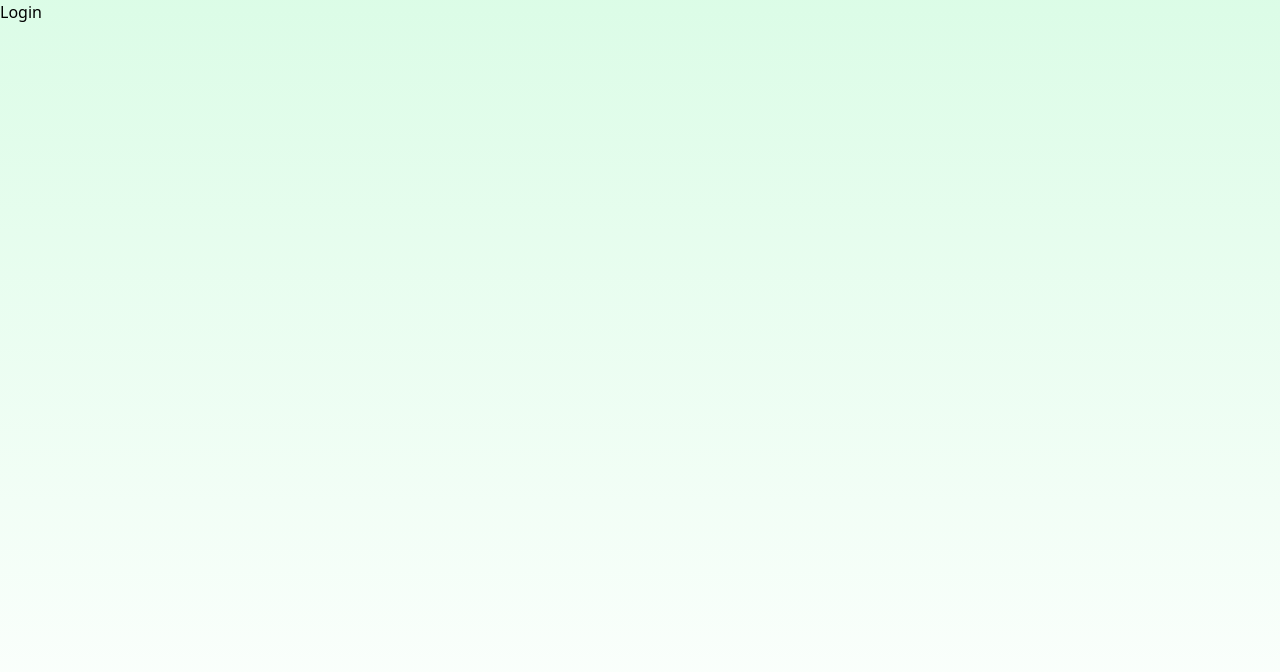
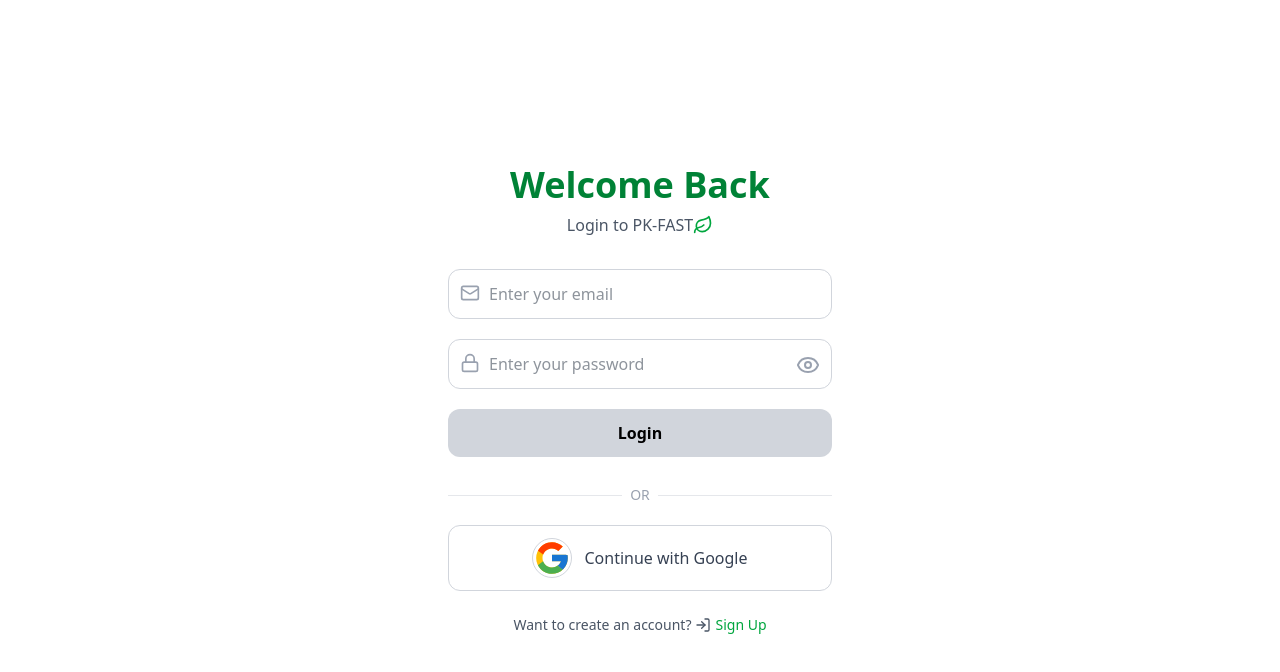
Before and after one commit to Shadmans-World/pk-fast-next-js, a Next.js app: page /login in a window 1280 px wide. Shown: the top 672 px of the page. Built offline with nearby package versions, Linux system fonts and the light colour scheme.

Commit message:
Login implemented by credentials

```diff
--- /dev/null
+++ b/src/Provider.tsx
@@ -0,0 +1,11 @@
+'use client'
+import { SessionProvider } from 'next-auth/react'
+import React from 'react'
+
+export default function Provider({children}:{children:React.ReactNode}) {
+  return (
+   <SessionProvider>
+    {children}
+   </SessionProvider>
+  )
+}
--- a/src/app/layout.tsx
+++ b/src/app/layout.tsx
@@ -1,5 +1,6 @@
 import type { Metadata } from "next";
 import "./globals.css";
+import Provider from "../Provider";
 
 
 
@@ -16,7 +17,8 @@
   return (
     <html lang="en">
       <body className="w-full min-h-screen bg-linear-to-b from-green-100 to-white">
-        {children}
+        <Provider>{children}</Provider>
+
       </body>
     </html>
   );
--- a/src/app/login/page.tsx
+++ b/src/app/login/page.tsx
@@ -1,7 +1,147 @@
-import React from 'react'
+"use client";
+import {
+
+  EyeIcon,
+  EyeOff,
+  Leaf,
+  Loader2,
+  Lock,
+  LogIn,
+  Mail,
+} from "lucide-react";
+import React, { useState } from "react";
+import { motion } from "motion/react";
+import { FcGoogle } from "react-icons/fc";
+
+import { useRouter } from "next/navigation";
+import { signIn } from "next-auth/react";
+
+
 
 export default function Login() {
+  const [showPassword, setShowPassword] = useState(false);
+
+  // 🔹 form states
+
+  const [email, setEmail] = useState("");
+  const [password, setPassword] = useState("");
+  const [loading, setLoading] = useState(false);
+  const router = useRouter();
+
+  const isDisabled = !email || !password;
+
+  const handleLogin = async (e: React.FormEvent<HTMLFormElement>) => {
+    e.preventDefault();
+    setLoading(true)
+    try {
+      await signIn("credentials", {
+        email,
+        password
+      });
+      setLoading(false)
+    } catch (error) {
+      console.log(error);
+      setLoading(false)
+    }
+  };
+
   return (
-    <div>Login</div>
-  )
+    <div className="flex flex-col items-center justify-center min-h-screen px-6 py-10 bg-white relative">
+      {/* Title */}
+      <motion.h1
+        initial={{ y: -10, opacity: 0 }}
+        animate={{ y: 0, opacity: 1 }}
+        transition={{ duration: 0.6 }}
+        className="text-4xl font-extrabold text-green-700 mb-2"
+      >
+        Welcome Back
+      </motion.h1>
+
+      <p className="flex items-center mb-8 text-gray-600">
+        Login to PK-FAST <Leaf className="w-5 h-5 text-green-600" />
+      </p>
+
+      {/* Form */}
+      <motion.form
+        onSubmit={handleLogin}
+        initial={{ opacity: 0 }}
+        animate={{ opacity: 1 }}
+        transition={{ duration: 0.6 }}
+        className="flex flex-col gap-5 w-full max-w-sm"
+      >
+        {/* Email */}
+        <div className="relative">
+          <Mail className="absolute left-3 top-3.5 w-5 h-5 text-gray-400" />
+          <input
+            type="text"
+            name="email"
+            placeholder="Enter your email"
+            value={email}
+            onChange={(e) => setEmail(e.target.value)}
+            className="w-full border border-gray-300 rounded-xl py-3 pl-10 pr-4 text-gray-800 focus:ring-2 focus:ring-green-500 focus:outline-none"
+          />
+        </div>
+
+        {/* Password */}
+        <div className="relative">
+          <Lock className="absolute left-3 top-3.5 w-5 h-5 text-gray-400" />
+
+          <input
+            type={showPassword ? "text" : "password"}
+            name="password"
+            placeholder="Enter your password"
+            value={password}
+            onChange={(e) => setPassword(e.target.value)}
+            className="w-full border border-gray-300 rounded-xl py-3 pl-10 pr-10 text-gray-800 focus:ring-2 focus:ring-green-500 focus:outline-none"
+          />
+
+          <button
+            type="button"
+            onClick={() => setShowPassword(!showPassword)}
+            className="absolute right-3 top-3.5 text-gray-400 hover:text-gray-600"
+          >
+            {showPassword ? <EyeOff /> : <EyeIcon />}
+          </button>
+        </div>
+
+        {/* Login */}
+        <button
+          type="submit"
+          disabled={isDisabled}
+          className={`py-3 flex items-center justify-center text-center rounded-xl font-semibold transition w-full
+            ${
+              isDisabled
+                ? "bg-gray-300 cursor-not-allowed"
+                : "bg-green-600 text-white hover:bg-green-700"
+            }`}
+        >
+          {loading ? <Loader2 className="w-5 h-5 animate-spin" /> : "Login"}
+        </button>
+
+        {/* OR */}
+        <div className="flex items-center gap-2 text-gray-400 text-sm mt-2">
+          <span className="flex-1 h-px bg-gray-200"></span>
+          OR
+          <span className="flex-1 h-px bg-gray-200"></span>
+        </div>
+
+        {/* Google */}
+        <button
+          type="button"
+          className="flex w-full items-center justify-center gap-3 border border-gray-300 hover:bg-gray-50 py-3 rounded-xl text-gray-700 font-medium transition-all duration-200 cursor-pointer"
+        >
+          <FcGoogle className="flex items-center rounded-full border border-gray-300 hover:bg-gray-50 w-10 h-10 " />
+          Continue with Google
+        </button>
+      </motion.form>
+
+      <p
+        className="cursor-pointer text-gray-600 mt-6 text-sm flex items-center gap-1"
+        onClick={() => router.push("/register")}
+      >
+        Want to create an account? <LogIn className="w-4 h-4" />{" "}
+        <span className="text-green-600">Sign Up</span>
+      </p>
+    </div>
+  );
 }
--- a/src/components/RegisterForm.tsx
+++ b/src/components/RegisterForm.tsx
@@ -1,3 +1,4 @@
+
 import {
   ArrowLeft,
   EyeIcon,
@@ -13,6 +14,7 @@
 import { motion } from "motion/react";
 import { FcGoogle } from "react-icons/fc";
 import axios from "axios";
+import { useRouter } from "next/navigation";
 
 
 type propTypes = {
@@ -33,7 +35,7 @@
   const [email, setEmail] = useState("");
   const [password, setPassword] = useState("");
   const [loading,setLoading] = useState(false);
-
+  const router = useRouter();
   // Function
   const handleSubmit = async (e: React.FormEvent<HTMLFormElement>) => {
     e.preventDefault();
@@ -171,7 +173,7 @@
         </button >
       </motion.form>
 
-      <p className="cursor-pointer text-gray-600 mt-6 text-sm flex items-center gap-1">Already have an account? <LogIn className="w-4 h-4"/> <span className="text-green-600">Sign in</span></p>
+      <p onClick={()=>router.push('/login')} className="cursor-pointer text-gray-600 mt-6 text-sm flex items-center gap-1">Already have an account? <LogIn className="w-4 h-4"/> <span className="text-green-600">Sign in</span></p>
     </div>
   );
 }
```
